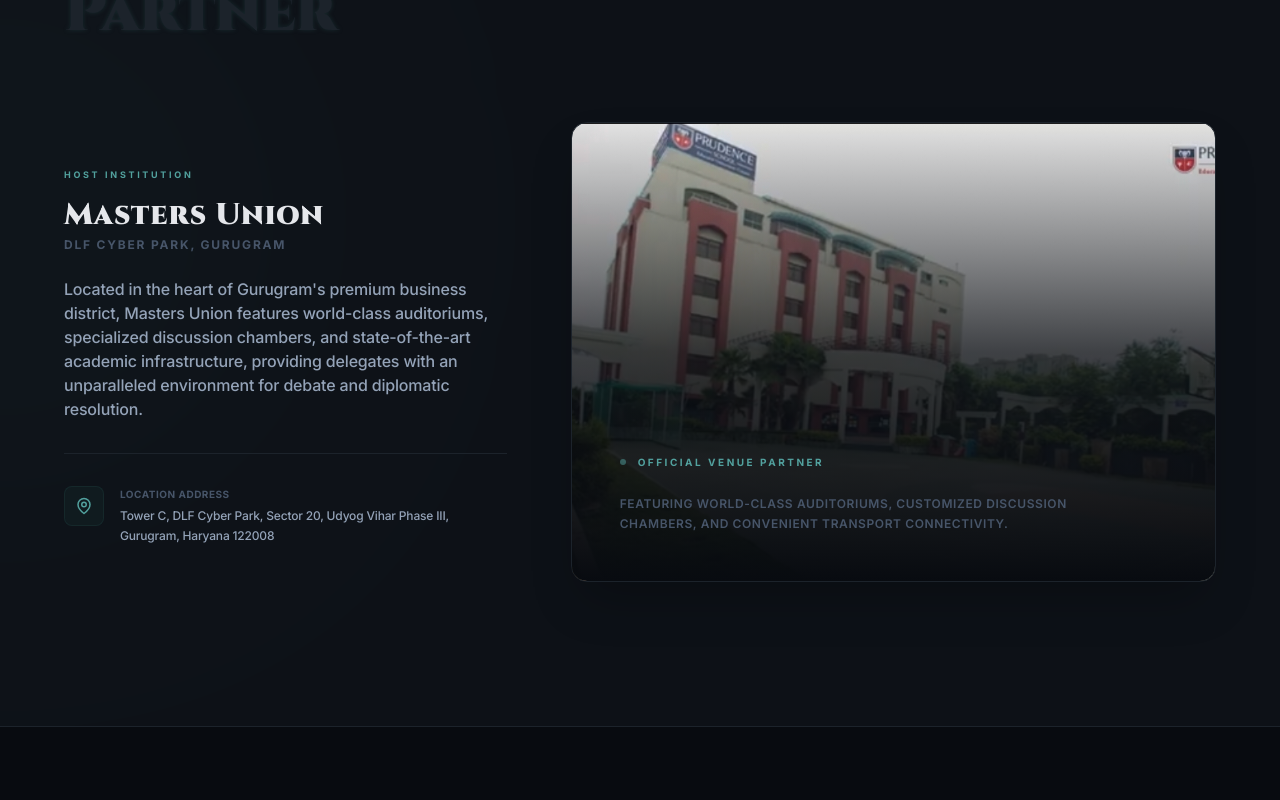
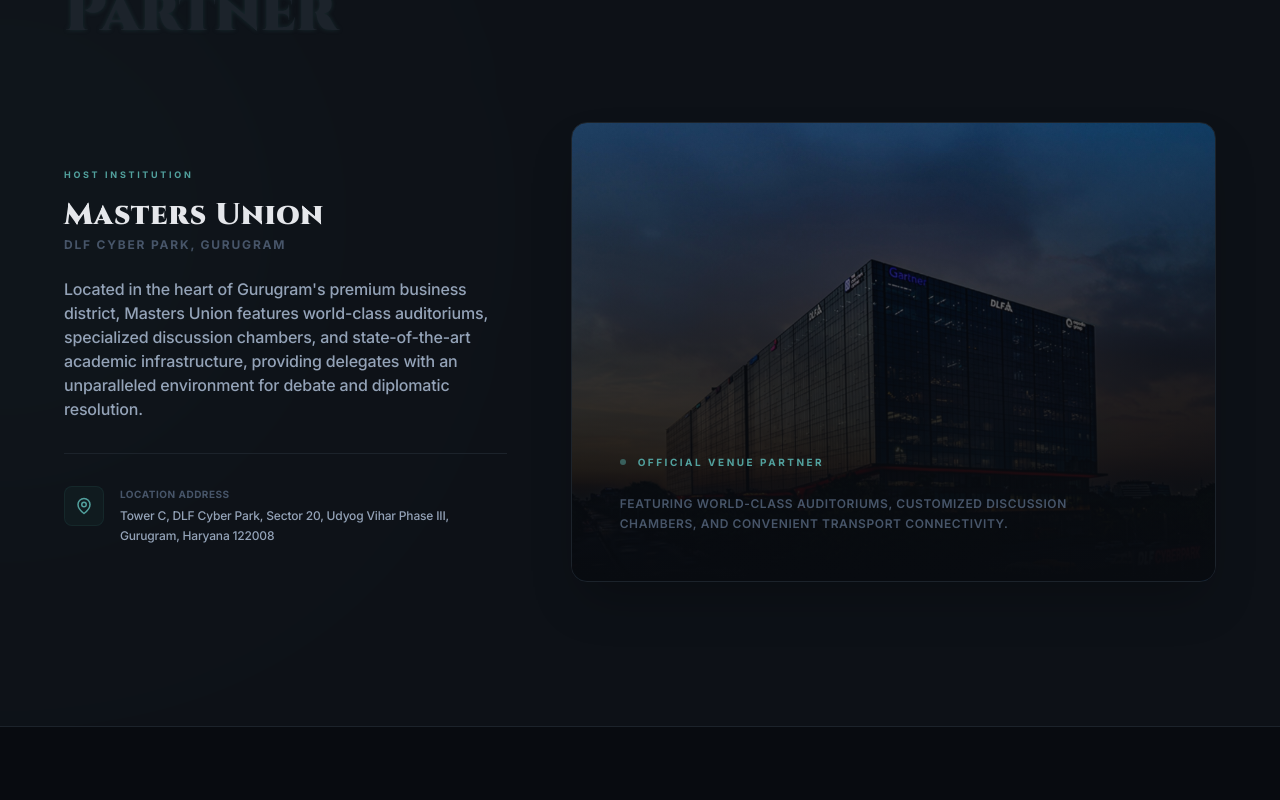
Before and after one commit to Saicharantejj/Senatus-Summit, a Next.js app: page / in a window 1280 px wide. Shown: the part 2940-3740 px from the top of the page. Built offline with nearby package versions, Linux system fonts and the light colour scheme.

Commit message:
Replace prudence photo with uploaded Masters Union photo and update image references

```diff
--- a/components/Contact.tsx
+++ b/components/Contact.tsx
@@ -182,7 +182,7 @@
             <div
               className="absolute inset-0 z-0 bg-cover bg-center opacity-[0.18] transition-transform duration-700 group-hover:scale-105"
               style={{
-                backgroundImage: "url('/venue.jpg')",
+                backgroundImage: "url('/masters_union.jpg')",
               }}
             />
             {/* Dark gradient fade over the image */}
--- a/components/Venue.tsx
+++ b/components/Venue.tsx
@@ -69,7 +69,7 @@
             {...fadeUp(0.2)}
             className="lg:col-span-7 relative group rounded-2xl border border-[#1c232b] bg-[#080b10] overflow-hidden min-h-[380px] sm:min-h-[460px] flex flex-col justify-end p-8 sm:p-12 hover:border-[#2c5f5d]/30 transition-all duration-500 shadow-2xl"
             style={{
-              backgroundImage: "url('/venue.jpg')",
+              backgroundImage: "url('/masters_union.jpg')",
               backgroundSize: 'cover',
               backgroundPosition: 'center',
             }}
```
Also changed, not shown: public/masters_union.jpg (added), public/venue.jpg (deleted).
